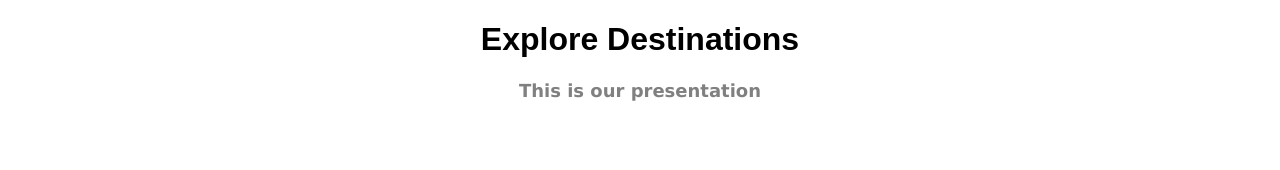
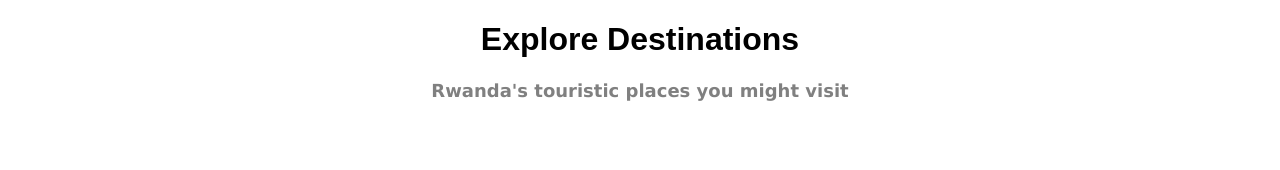
Before and after one commit to rodneyshema/html-exercises, a plain HTML site: page rodney/index.html in a window 1280 px wide. Shown: the top 170 px of the page. Drawn offline with Linux system fonts and the light colour scheme.

Commit message:
refactor: change the text

```diff
--- a/rodney/index.html
+++ b/rodney/index.html
@@ -6,7 +6,7 @@
     <title>Rodney's Profile Card</title>
     <link rel="stylesheet" href="style.css">
 <h1>Explore Destinations</h1>
-<h2>This is our presentation</h2>
+<h2>Rwanda's touristic places you might visit</h2>
 <body>
   <div class="noble">
       <div class="rodo">
```
